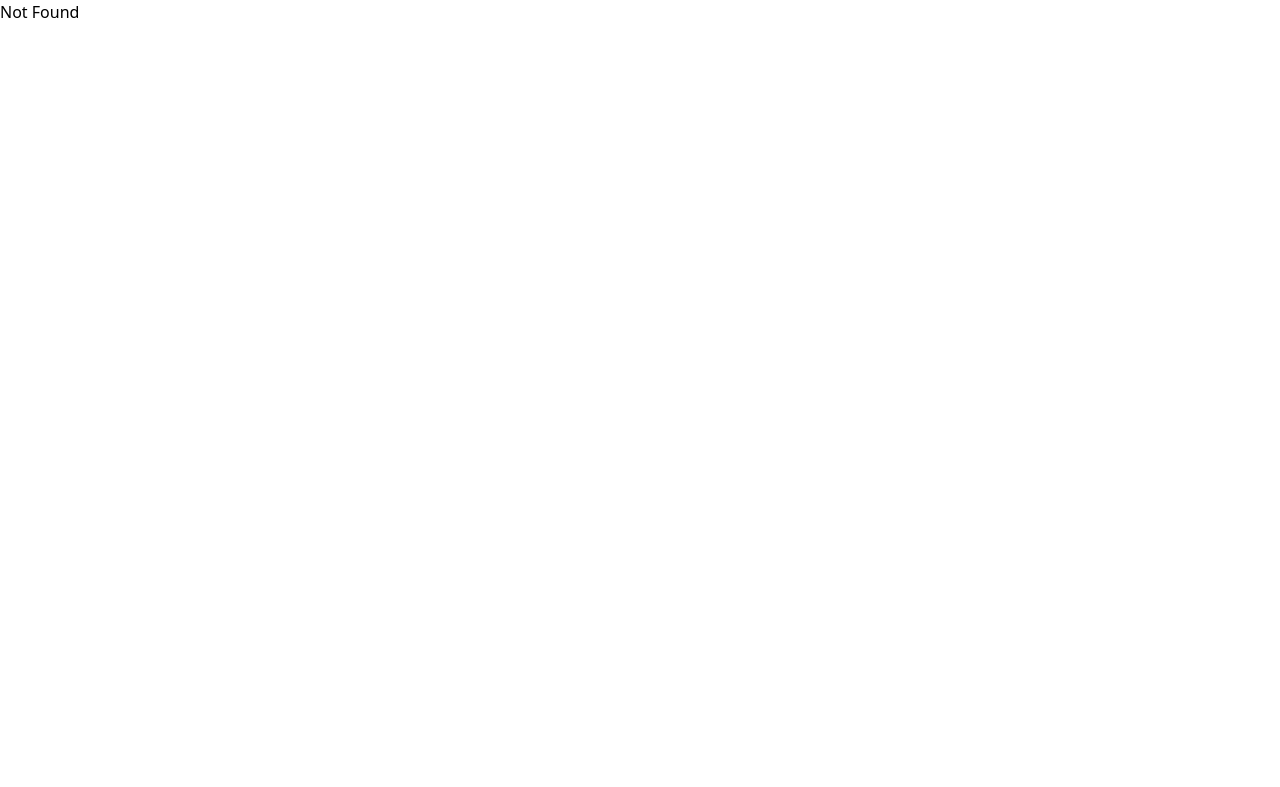
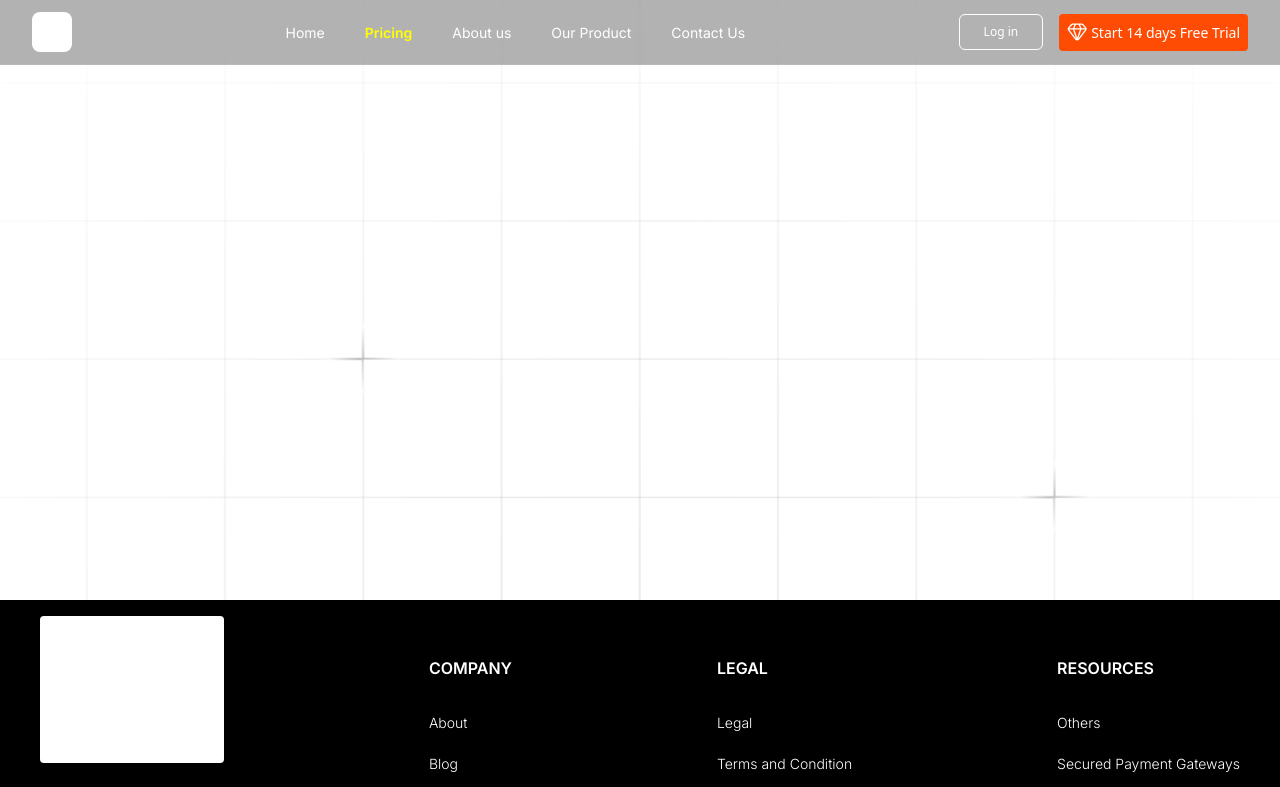
Before and after one commit to Oluseed/inventfront, a React (Vite) app: page /pricing in a window 1280 px wide. Shown: the top 787 px of the page. Built offline with nearby package versions, Linux system fonts and the light colour scheme; a web font is replaced by a local one.

Commit message:
Started working on the pricing page

```diff
--- /dev/null
+++ b/src/components/pricing/PricingHeroSection.jsx
@@ -0,0 +1,17 @@
+import { div } from 'framer-motion/client'
+import React from 'react'
+
+const PricingHeroSection = () => {
+  return (
+    <section
+      id='pricing-hero'
+      className='bg-cover bg-center h-110 md:h-150 flex'
+    >
+      <div>
+
+      </div>
+    </section>
+  )
+}
+
+export default PricingHeroSection
--- a/src/index.css
+++ b/src/index.css
@@ -50,6 +50,10 @@
   background-image: url('./assets/images/get-started-section-image.png');
 }
 
+#pricing-hero {
+  background-image: url('./assets/images/pricing-hero-section.png');
+}
+
 .responsive-border {
   border-width: 1px 0; /* top and bottom */
   border-style: solid;
--- a/src/pages/Pricing.jsx
+++ b/src/pages/Pricing.jsx
@@ -1,8 +1,11 @@
 import React from 'react'
+import PricingHeroSection from '../components/pricing/PricingHeroSection'
 
 const Pricing = () => {
   return (
-    <div>Pricing</div>
+    <div>
+      <PricingHeroSection/>
+    </div>
   )
 }
 
--- a/src/routes/AppRoute.jsx
+++ b/src/routes/AppRoute.jsx
@@ -10,6 +10,7 @@ export const AppRoute = () => {
       {/* Route in the HomeLayout */}
       <Route path="/" element={<HomeLayout/>}>
         <Route index element={<Home/>}/>
+        <Route path={"pricing"} element={<Pricing/>}/>
       </Route>
       {/* Invalid pages */}
       <Route path="*" element={<div>Not Found</div>}/>
```
Also changed, not shown: src/assets/images/pricing-hero-section.png (added).
